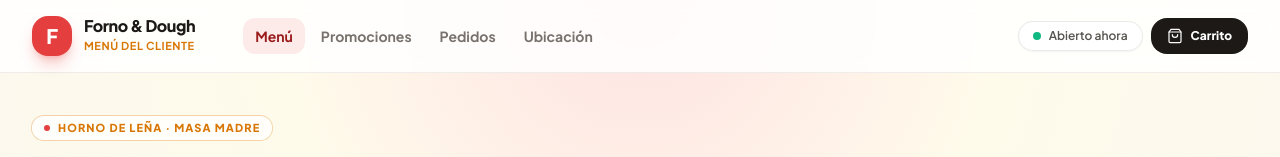
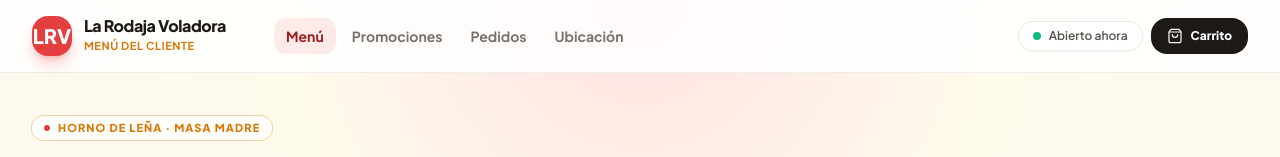
Before and after one commit to 253464-Daniela/pizzeria-front, a React (Vite) app: page / in a window 1280 px wide. Shown: the top 157 px of the page. Built offline with nearby package versions, Linux system fonts and the light colour scheme; no server answers.

Commit message:
rename page

```diff
--- a/index.html
+++ b/index.html
@@ -6,7 +6,7 @@
     <meta name="viewport" content="width=device-width, initial-scale=1.0" />
     <meta
       name="description"
-      content="Menú de Forno & Dough: pizzas artesanales de horno de leña y bebidas listas para pedir."
+      content="Menú de la Rodaja voladora: pizzas artesanales de horno de leña y bebidas listas para pedir."
     />
     <meta name="theme-color" content="#E53E3E" />
     <link rel="preconnect" href="https://fonts.googleapis.com" />
@@ -15,7 +15,7 @@
       href="https://fonts.googleapis.com/css2?family=Plus+Jakarta+Sans:wght@400;500;600;700;800&display=swap"
       rel="stylesheet"
     />
-    <title>Forno &amp; Dough | Menú</title>
+    <title>La Rodaja Voladora | Menú</title>
   </head>
   <body>
     <div id="root"></div>
--- a/src/components/Header.tsx
+++ b/src/components/Header.tsx
@@ -17,11 +17,11 @@ export function Header() {
       <div className="mx-auto flex w-full max-w-7xl flex-wrap items-center gap-4 px-4 py-4 sm:px-8">
         <Link to="/" className="flex items-center gap-3">
           <span className="flex h-10 w-10 items-center justify-center rounded-2xl bg-brand-red text-xl font-black text-white shadow-lg shadow-brand-red/30">
-            F
+            LRV
           </span>
           <span>
             <span className="block text-base font-extrabold leading-none tracking-tight text-stone-900">
-              Forno &amp; Dough
+              La Rodaja Voladora
             </span>
             <span className="mt-1 block text-[11px] font-bold uppercase tracking-wider text-brand-gold">
               Menú del cliente
--- a/src/pages/AdminPage.tsx
+++ b/src/pages/AdminPage.tsx
@@ -223,12 +223,12 @@ export default function AdminPage() {
         <div className="mx-auto flex w-full max-w-7xl flex-wrap items-center justify-between gap-4 px-4 py-3 lg:px-6">
           <div className="flex items-center gap-3">
             <span className="flex h-10 w-10 items-center justify-center rounded-xl bg-brand-red text-lg font-black text-white shadow-md shadow-brand-red/20">
-              F
+              LRV
             </span>
             <div>
               <div className="flex flex-wrap items-center gap-2">
                 <span className="text-base font-extrabold tracking-tight text-stone-900">
-                  Forno &amp; Dough
+                  La Rodaja Voladora
                 </span>
                 <span className="rounded-full bg-stone-900 px-2 py-0.5 text-[10px] font-extrabold uppercase tracking-wider text-amber-400">
                   Admin Console
--- a/src/pages/CartPage.tsx
+++ b/src/pages/CartPage.tsx
@@ -410,8 +410,7 @@ export default function CartPage() {
               </button>
 
               <p className="mt-3 text-center text-[10px] font-medium text-stone-400">
-                Al confirmar, aceptas los términos de servicio y la política de entrega de Forno
-                &amp; Dough.
+                Al confirmar, aceptas los términos de servicio y la política de entrega de La Rodaja Voladora.
               </p>
             </div>
           </aside>
--- a/src/pages/KitchenPage.tsx
+++ b/src/pages/KitchenPage.tsx
@@ -313,7 +313,7 @@ export default function KitchenPage() {
             <div>
               <div className="flex flex-wrap items-center gap-2">
                 <h1 className="text-base font-extrabold tracking-tight text-white lg:text-lg">
-                  Forno &amp; Dough
+                  La Rodaja Voladora
                 </h1>
                 <span className="rounded-md border border-red-800/60 bg-red-950/80 px-2 py-0.5 text-[10px] font-black uppercase tracking-wider text-red-400">
                   KDS · Cocina
--- a/src/pages/LoginPage.tsx
+++ b/src/pages/LoginPage.tsx
@@ -296,7 +296,7 @@ export default function LoginPage() {
           </span>
           <span>
             <span className="block text-base font-extrabold leading-none tracking-tight text-stone-900">
-              Forno &amp; Dough
+              La Rodaja Voladora
             </span>
             <span className="mt-1 block text-[11px] font-bold uppercase tracking-wider text-amber-700">
               Sistema de personal
@@ -501,7 +501,7 @@ export default function LoginPage() {
 
       <footer className="z-10 mx-auto flex w-full max-w-7xl flex-col items-center justify-between gap-2 border-t border-stone-200/50 px-4 py-4 text-xs font-semibold text-stone-400 sm:flex-row sm:px-8">
         <div>
-          <span>© 2026 Forno &amp; Dough Pizzeria</span>
+          <span>© 2026 La Rodaja Voladora Pizzeria</span>
           <span className="mx-2">•</span>
           <span>OS v4.12.0</span>
         </div>
--- a/src/pages/ReceptionPage.tsx
+++ b/src/pages/ReceptionPage.tsx
@@ -405,12 +405,12 @@ export default function ReceptionPage() {
         <div className="mx-auto flex w-full max-w-7xl flex-wrap items-center justify-between gap-4 px-4 py-3 lg:px-6">
           <div className="flex items-center gap-3">
             <span className="flex h-10 w-10 items-center justify-center rounded-xl bg-brand-red text-lg font-black text-white shadow-md shadow-brand-red/20">
-              F
+              LRV
             </span>
             <div>
               <div className="flex flex-wrap items-center gap-2">
                 <span className="text-base font-extrabold tracking-tight text-stone-900">
-                  Forno &amp; Dough
+                  La Rodaja Voladora
                 </span>
                 <span className="rounded-full border border-amber-200 bg-amber-100 px-2 py-0.5 text-[10px] font-extrabold uppercase text-brand-gold">
                   Recepción
```
